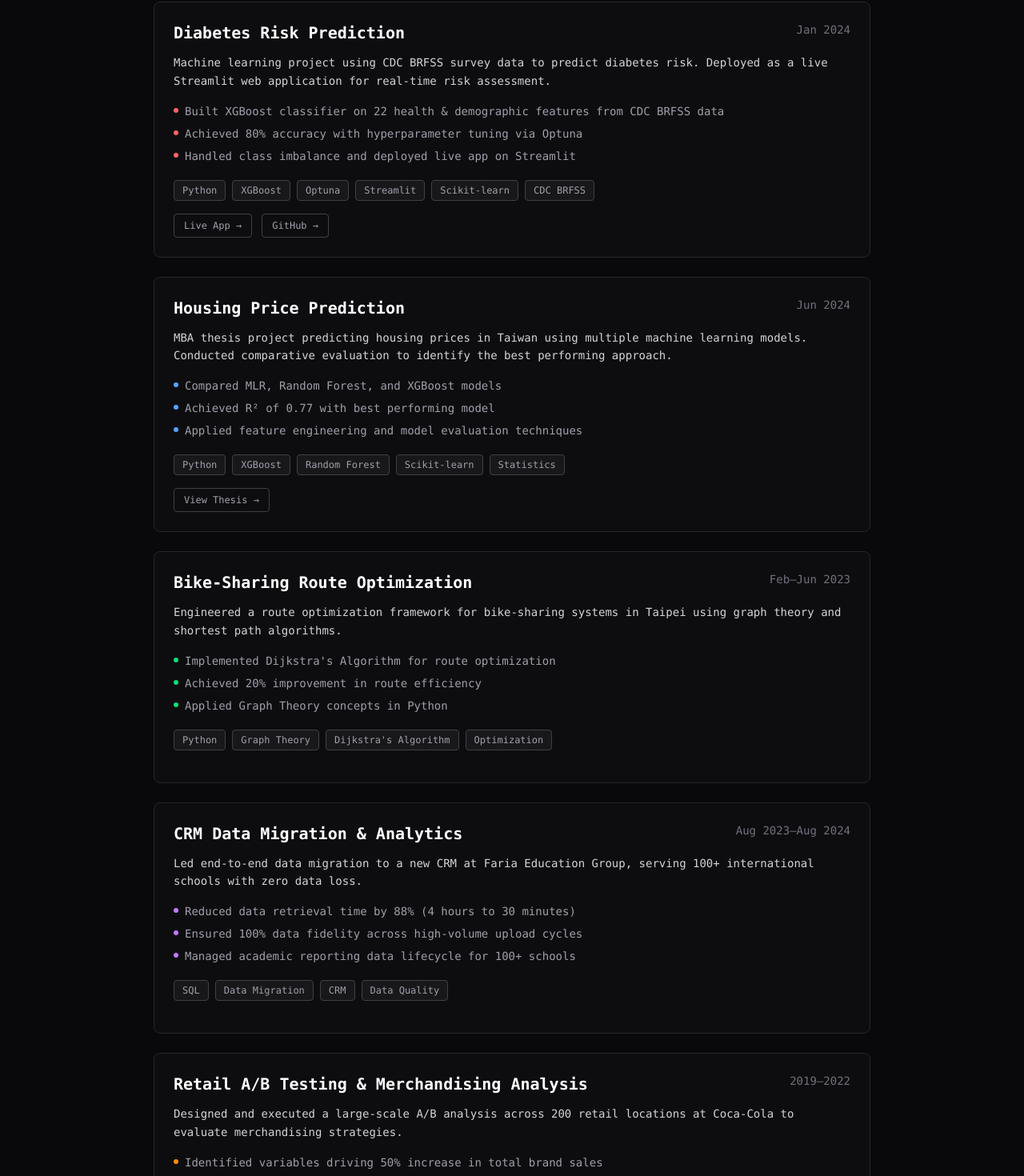
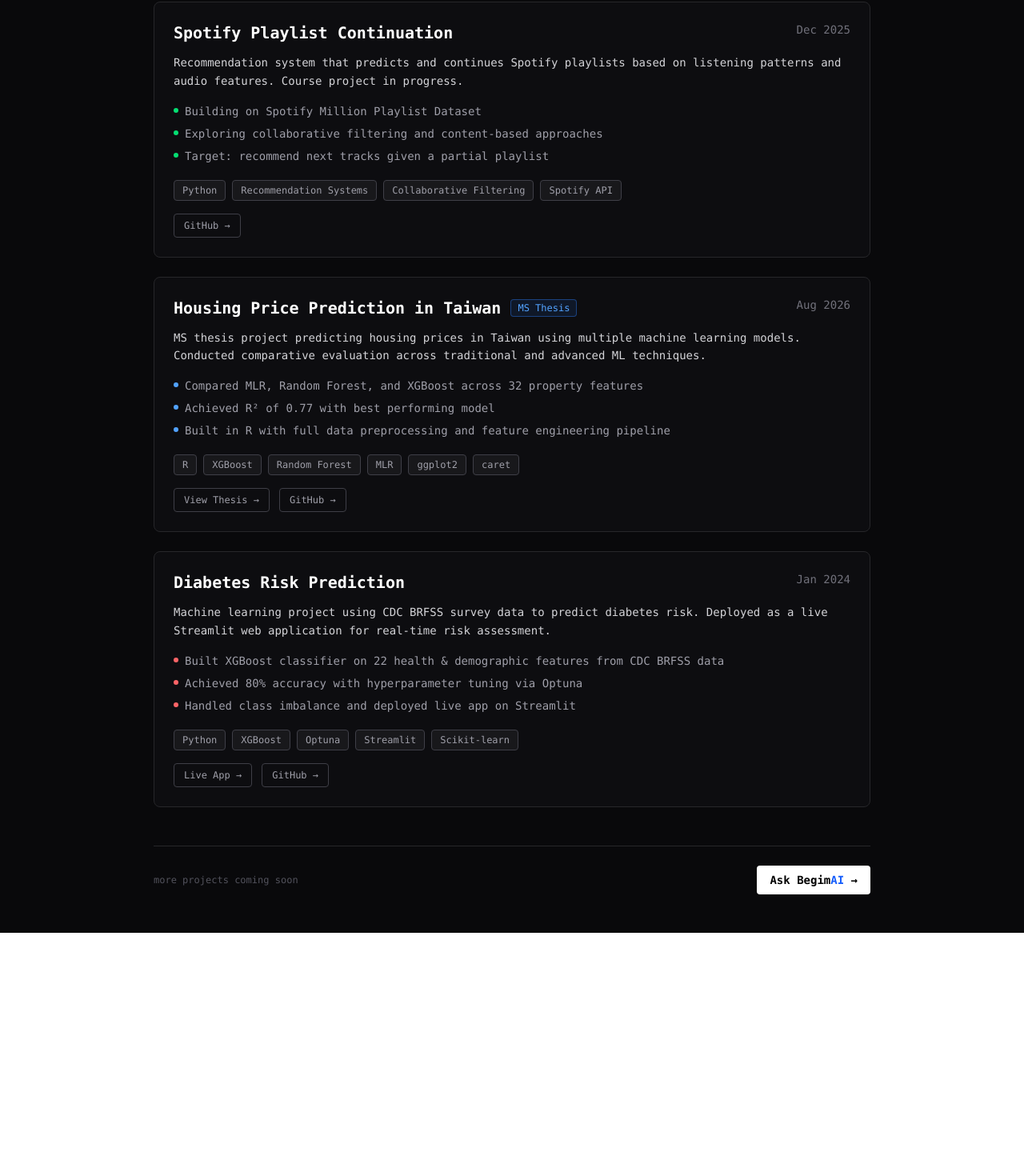
Before and after one commit to begimaibb/portfolio, a Next.js app in the folder my-portfolio/: page /projects in a window 1280 px wide. Shown: the part 186-1656 px from the top of the page at 80% size. After the commit the page ends 1352 px from the top, so only its background shows below. Built offline with nearby package versions, Linux system fonts and the light colour scheme.

Commit message:
modified projects page and a section about key projects in index.py

```diff
--- a/my-portfolio/app/projects/page.tsx
+++ b/my-portfolio/app/projects/page.tsx
@@ -4,8 +4,43 @@
 
 const projects = [
   {
+    title: "Spotify Playlist Continuation",
+    date: "Dec 2025",
+    badge: null,
+    description:
+      "Recommendation system that predicts and continues Spotify playlists based on listening patterns and audio features. Course project in progress.",
+    bullets: [
+      "Building on Spotify Million Playlist Dataset",
+      "Exploring collaborative filtering and content-based approaches",
+      "Target: recommend next tracks given a partial playlist",
+    ],
+    tags: ["Python", "Recommendation Systems", "Collaborative Filtering", "Spotify API"],
+    color: "green",
+    link: null,
+    linkLabel: null,
+    github: "https://github.com/begimaibb/spotify-playlist-continuation",
+  },
+  {
+    title: "Housing Price Prediction in Taiwan",
+    date: "Aug 2026",
+    badge: "MS Thesis",
+    description:
+      "MS thesis project predicting housing prices in Taiwan using multiple machine learning models. Conducted comparative evaluation across traditional and advanced ML techniques.",
+    bullets: [
+      "Compared MLR, Random Forest, and XGBoost across 32 property features",
+      "Achieved R² of 0.77 with best performing model",
+      "Built in R with full data preprocessing and feature engineering pipeline",
+    ],
+    tags: ["R", "XGBoost", "Random Forest", "MLR", "ggplot2", "caret"],
+    color: "blue",
+    link: "https://ndltd.ncl.edu.tw/cgi-bin/gs32/gsweb.cgi/ccd=.s2CQy/record?r1=1&h1=0#XXX",
+    linkLabel: "View Thesis",
+    github: "https://github.com/begimaibb/housing-price-prediction-taiwan",
+  },
+  {
     title: "Diabetes Risk Prediction",
     date: "Jan 2024",
+    badge: null,
     description:
       "Machine learning project using CDC BRFSS survey data to predict diabetes risk. Deployed as a live Streamlit web application for real-time risk assessment.",
     bullets: [
@@ -13,92 +48,29 @@
       "Achieved 80% accuracy with hyperparameter tuning via Optuna",
       "Handled class imbalance and deployed live app on Streamlit",
     ],
-    tags: ["Python", "XGBoost", "Optuna", "Streamlit", "Scikit-learn", "CDC BRFSS"],
+    tags: ["Python", "XGBoost", "Optuna", "Streamlit", "Scikit-learn"],
     color: "red",
     link: "https://diabetes-risk-prediction-bfrss.streamlit.app/",
     linkLabel: "Live App",
     github: "https://github.com/begimaibb/diabetes-risk-prediction",
   },
-  {
-    title: "Housing Price Prediction",
-    date: "Jun 2024",
-    description:
-      "MBA thesis project predicting housing prices in Taiwan using multiple machine learning models. Conducted comparative evaluation to identify the best performing approach.",
-    bullets: [
-      "Compared MLR, Random Forest, and XGBoost models",
-      "Achieved R² of 0.77 with best performing model",
-      "Applied feature engineering and model evaluation techniques",
-    ],
-    tags: ["Python", "XGBoost", "Random Forest", "Scikit-learn", "Statistics"],
-    color: "blue",
-    link: "https://ndltd.ncl.edu.tw/cgi-bin/gs32/gsweb.cgi/ccd=.s2CQy/record?r1=1&h1=0#XXX",
-    linkLabel: "View Thesis",
-    github: null,
-  },
-  {
-    title: "Bike-Sharing Route Optimization",
-    date: "Feb–Jun 2023",
-    description:
-      "Engineered a route optimization framework for bike-sharing systems in Taipei using graph theory and shortest path algorithms.",
-    bullets: [
-      "Implemented Dijkstra's Algorithm for route optimization",
-      "Achieved 20% improvement in route efficiency",
-      "Applied Graph Theory concepts in Python",
-    ],
-    tags: ["Python", "Graph Theory", "Dijkstra's Algorithm", "Optimization"],
-    color: "green",
-    link: null,
-    linkLabel: null,
-    github: null,
-  },
-  {
-    title: "CRM Data Migration & Analytics",
-    date: "Aug 2023–Aug 2024",
-    description:
-      "Led end-to-end data migration to a new CRM at Faria Education Group, serving 100+ international schools with zero data loss.",
-    bullets: [
-      "Reduced data retrieval time by 88% (4 hours to 30 minutes)",
-      "Ensured 100% data fidelity across high-volume upload cycles",
-      "Managed academic reporting data lifecycle for 100+ schools",
-    ],
-    tags: ["SQL", "Data Migration", "CRM", "Data Quality"],
-    color: "purple",
-    link: null,
-    linkLabel: null,
-    github: null,
-  },
-  {
-    title: "Retail A/B Testing & Merchandising Analysis",
-    date: "2019–2022",
-    description:
-      "Designed and executed a large-scale A/B analysis across 200 retail locations at Coca-Cola to evaluate merchandising strategies.",
-    bullets: [
-      "Identified variables driving 50% increase in total brand sales",
-      "Achieved 100–200% sales lift in targeted stores",
-      "Led RED Project — highest country RED score since 2016 launch",
-    ],
-    tags: ["Python", "SQL", "A/B Testing", "Statistical Analysis", "Tableau"],
-    color: "orange",
-    link: null,
-    linkLabel: null,
-    github: null,
-  },
 ];
 
 const colorMap: Record<string, string> = {
+  green: "bg-green-400",
+  blue: "bg-blue-400",
   red: "bg-red-400",
-  blue: "bg-blue-400",
-  green: "bg-green-400",
-  purple: "bg-purple-400",
-  orange: "bg-orange-400",
 };
 
 const borderMap: Record<string, string> = {
+  green: "hover:border-green-800",
+  blue: "hover:border-blue-800",
   red: "hover:border-red-800",
-  blue: "hover:border-blue-800",
-  green: "hover:border-green-800",
-  purple: "hover:border-purple-800",
-  orange: "hover:border-orange-800",
+};
+
+const badgeMap: Record<string, string> = {
+  "MS Thesis": "border-blue-500/40 text-blue-400 bg-blue-500/10",
+  "In Progress": "border-green-500/40 text-green-400 bg-green-500/10",
 };
 
 export default function ProjectsPage() {
@@ -111,7 +83,7 @@
             <p className="text-zinc-500 font-mono text-sm mb-1">BB</p>
             <h1 className="text-4xl font-bold text-white font-mono">Projects</h1>
             <p className="text-zinc-400 font-mono text-sm mt-2">
-              Data science work across industry and academia
+              Personal and academic data science work
             </p>
           </div>
           <a
@@ -132,9 +104,16 @@
               className={`border border-zinc-800 bg-zinc-900/30 rounded-lg p-6 transition-colors ${borderMap[project.color]}`}
             >
               <div className="flex items-start justify-between mb-3">
-                <h2 className="text-xl font-bold text-white font-mono">
-                  {project.title}
-                </h2>
+                <div className="flex items-center gap-3 flex-wrap">
+                  <h2 className="text-xl font-bold text-white font-mono">
+                    {project.title}
+                  </h2>
+                  {project.badge && (
+                    <span className={`px-2 py-0.5 text-xs font-mono rounded border ${badgeMap[project.badge]}`}>
+                      {project.badge}
+                    </span>
+                  )}
+                </div>
                 <span className="text-zinc-500 font-mono text-sm shrink-0 ml-4">
                   {project.date}
                 </span>
```
Also changed, not shown: 1 other file (tests, documents, lock files or other folders).
